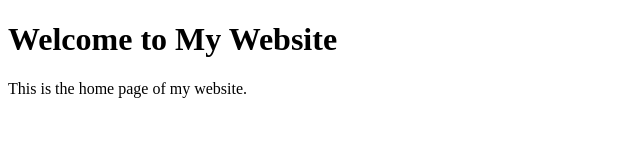
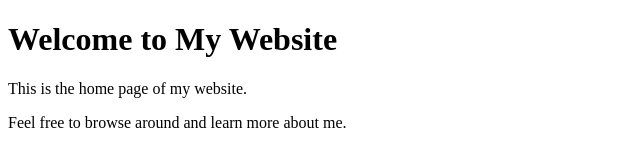
Before and after one commit to ar1fKhan/Testing, a plain HTML site: page index.html in a window 1280 px wide. Shown: the whole page, without its empty margins (0-640 px from the left). Drawn offline with Linux system fonts and the light colour scheme.

Commit message:
adding file for browser

```diff
--- a/index.html
+++ b/index.html
@@ -6,5 +6,6 @@
 <body>
     <h1>Welcome to My Website</h1>
     <p>This is the home page of my website.</p>
+    <p>Feel free to browse around and learn more about me.</p>
 </body>
 </html>
```
